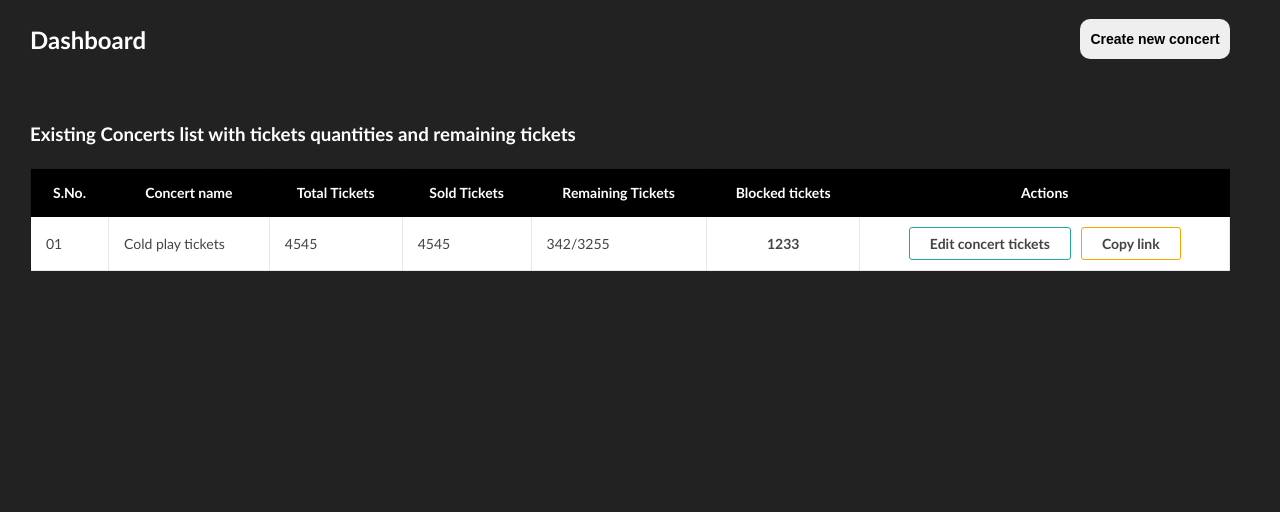
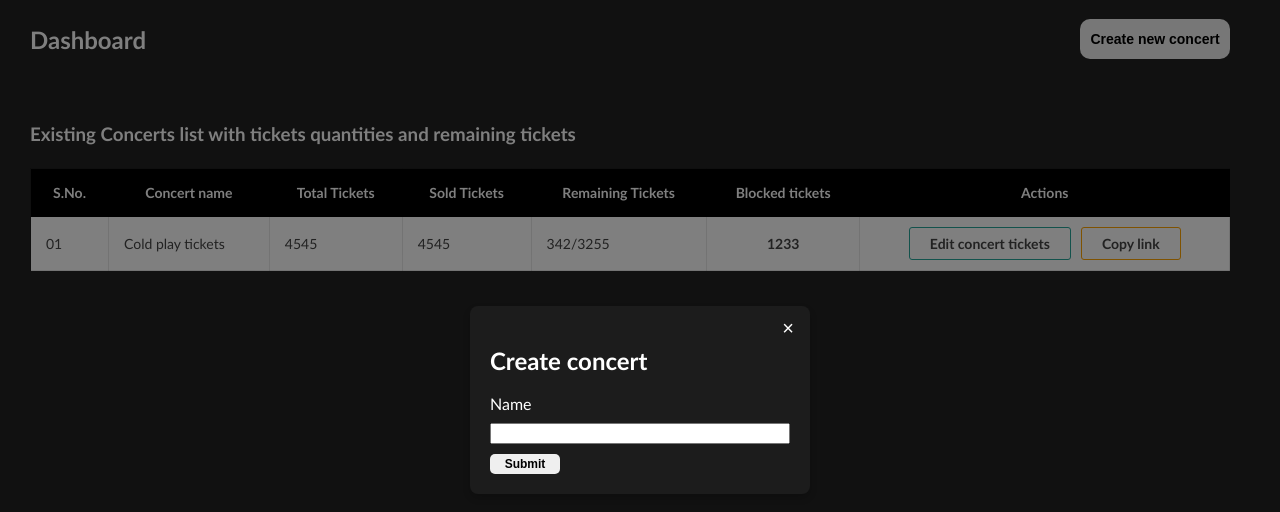
Before and after one commit to constGaurav/get-tickets, a React (Vite) app in the folder frontend/: page /dashboard in a window 1280 px wide. Both pictures are taken after a click on the button "Create new concert". Shown: the top 512 px of the page. Built offline with nearby package versions, Linux system fonts and the light colour scheme.

Commit message:
added create concert modal

```diff
--- /dev/null
+++ b/frontend/src/pages/dashboard/create-concert-modal/index.tsx
@@ -0,0 +1,52 @@
+import { useState } from "react";
+import styles from "./styles.module.css";
+
+interface Props {
+  isOpen: boolean;
+  setIsOpen: (isOpen: boolean) => void;
+}
+
+const CreateConcertModal = ({ isOpen, setIsOpen }: Props) => {
+  const [concertName, setConcertName] = useState("");
+
+  const toggleModal = () => {
+    setIsOpen(!isOpen);
+  };
+
+  const handleSubmit = (e: React.FormEvent<HTMLFormElement>) => {
+    e.preventDefault();
+    console.log("Name:", name);
+    // Handle form submission logic
+    toggleModal();
+  };
+
+  return (
+    <div>
+      {isOpen && (
+        <div className={styles["modal-overlay"]}>
+          <div className={styles["modal-content"]}>
+            <button className={styles["close-button"]} onClick={toggleModal}>
+              &times;
+            </button>
+            <h2>Create concert</h2>
+            <form onSubmit={handleSubmit} className={styles["form"]}>
+              <label htmlFor="concertName">Name </label>
+              <input
+                type="text"
+                id="concertName"
+                value={concertName}
+                onChange={(e) => setConcertName(e.target.value)}
+                required
+              />
+              <button type="submit" className={styles["submit-button"]}>
+                Submit
+              </button>
+            </form>
+          </div>
+        </div>
+      )}
+    </div>
+  );
+};
+
+export default CreateConcertModal;
--- /dev/null
+++ b/frontend/src/pages/dashboard/create-concert-modal/styles.module.css
@@ -0,0 +1,48 @@
+.modal-overlay {
+    position: fixed;
+    top: 0;
+    left: 0;
+    right: 0;
+    bottom: 0;
+    background-color: rgba(0, 0, 0, 0.5);
+    display: flex;
+    align-items: center;
+    justify-content: center;
+}
+
+.modal-content {
+    background-color: rgb(28, 28, 28);
+    padding: 20px;
+    border-radius: 8px;
+    box-shadow: 0 4px 8px rgba(0, 0, 0, 0.2);
+    position: relative;
+    width: 300px;
+}
+
+.close-button {
+    position: absolute;
+    top: 10px;
+    right: 10px;
+    background: none;
+    border: none;
+    font-size: 20px;
+    cursor: pointer;
+    color: #fff;
+}
+
+.form {
+    display: flex;
+    flex-direction: column;
+    gap: 10px;
+}
+
+.submit-button {
+    width: 70px;
+    height: 20px;
+    font-size: 12px;
+    font-weight: bold;
+    border-radius: 5px;
+    border: none;
+    cursor: pointer;
+
+}
--- a/frontend/src/pages/dashboard/index.tsx
+++ b/frontend/src/pages/dashboard/index.tsx
@@ -1,13 +1,17 @@
+import { useState } from "react";
+import CreateConcertModal from "./create-concert-modal";
 import styles from "./styles.module.css";
 
 const Dashboard = () => {
+  const [isOpen, setIsOpen] = useState(false);
   return (
+    <>
       <div>
         <div className={styles["header"]}>
           <h2> Dashboard</h2>
           <button
             onClick={() => {
-            console.log("Create new concert");
+              setIsOpen(true);
             }}
             className={styles["createConcertBtn"]}
           >
@@ -54,6 +58,8 @@ const Dashboard = () => {
           </div>
         </div>
       </div>
+      <CreateConcertModal isOpen={isOpen} setIsOpen={setIsOpen} />
+    </>
   );
 };
 
```
Lines whose indentation alone changed are shown as unchanged.
